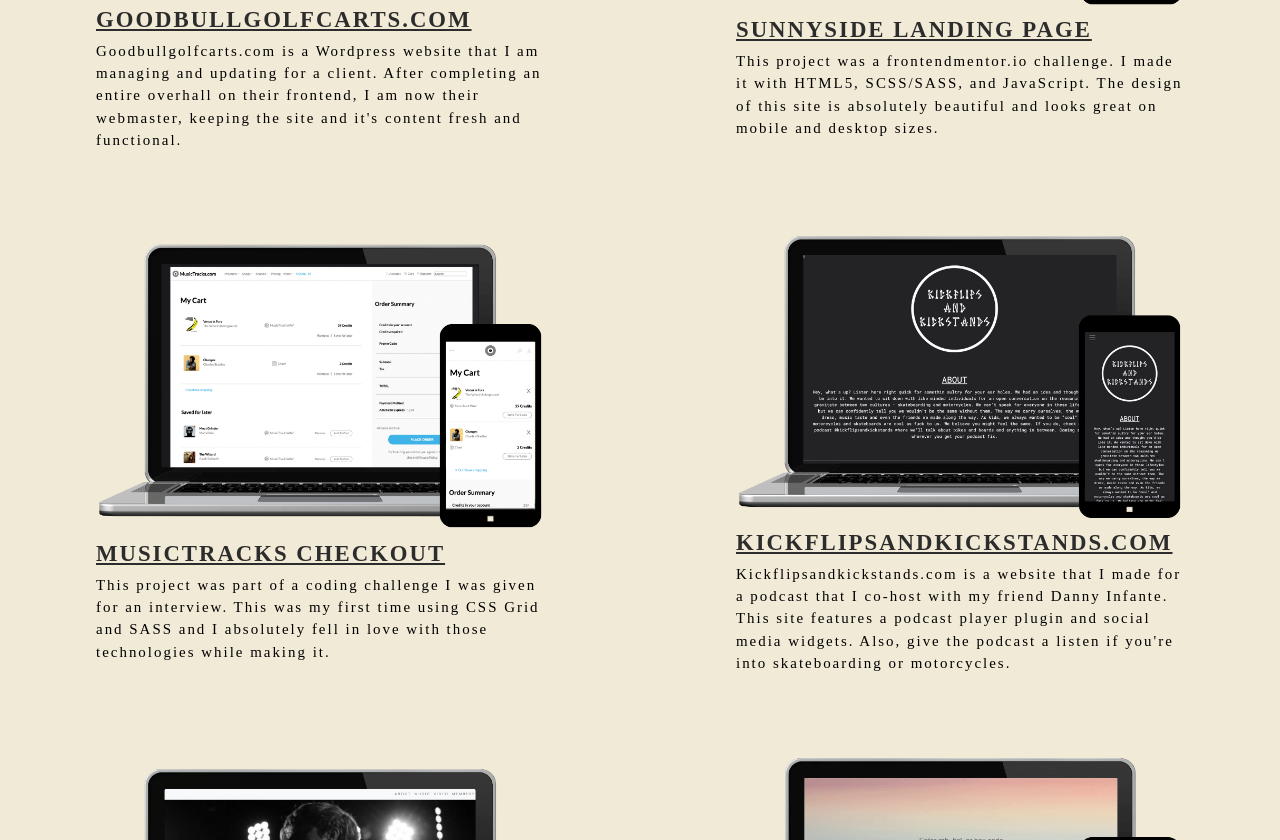
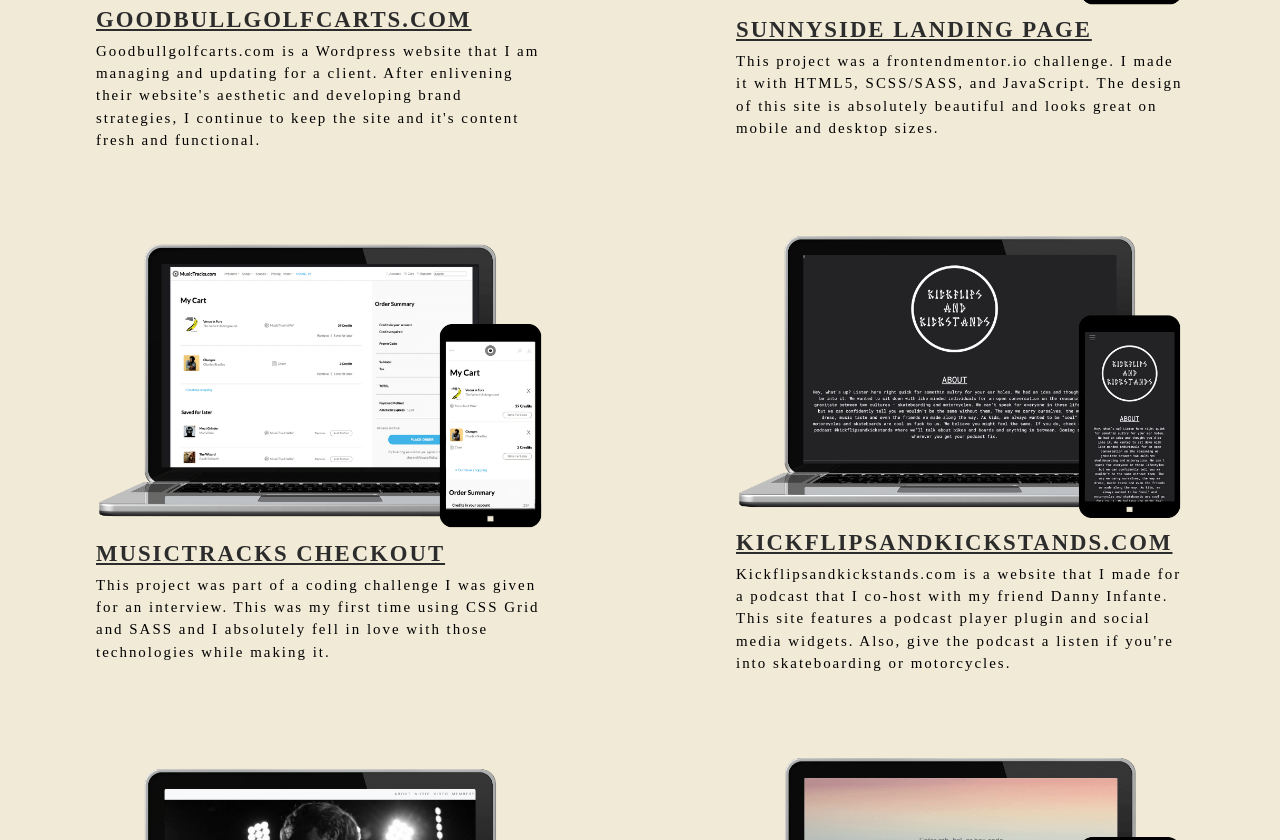
Before and after one commit to GraysonRayConnor/graysonPortfolio, a plain HTML site: page index.html in a window 1280 px wide. Shown: the part 1300-2140 px from the top of the page. Drawn offline with nearby package versions, Linux system fonts and the light colour scheme; no server answers; a web font is replaced by a local one.

Commit message:
fixed goodbull desc

```diff
--- a/index.html
+++ b/index.html
@@ -70,8 +70,7 @@
 					</a>
 					<p>
 						Goodbullgolfcarts.com is a Wordpress website that I am managing and
-						updating for a client. After completing an entire overhall on their
-						frontend, I am now their webmaster, keeping the site and it's
+						updating for a client. After enlivening their website's aesthetic and developing brand strategies, I continue to keep the site and it's
 						content fresh and functional.
 					</p>
 				</div>
```
Also changed, not shown: 2 other files.
